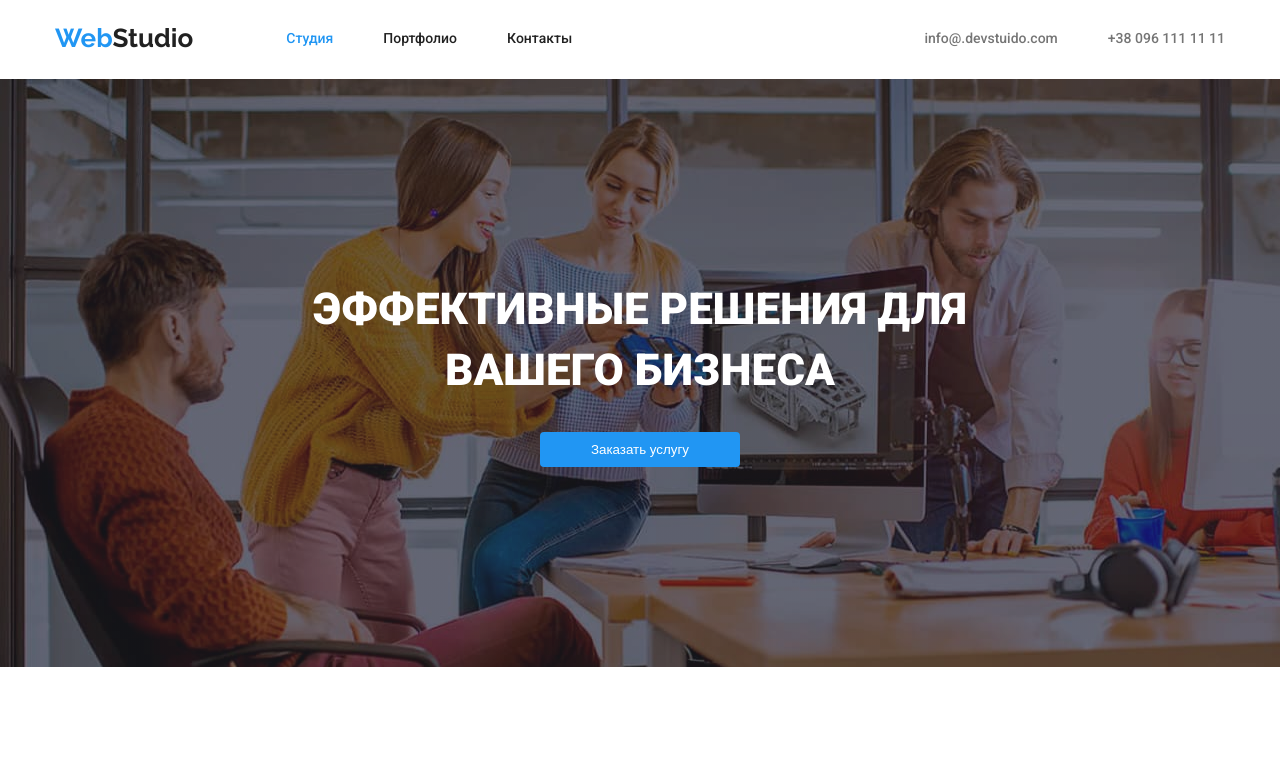
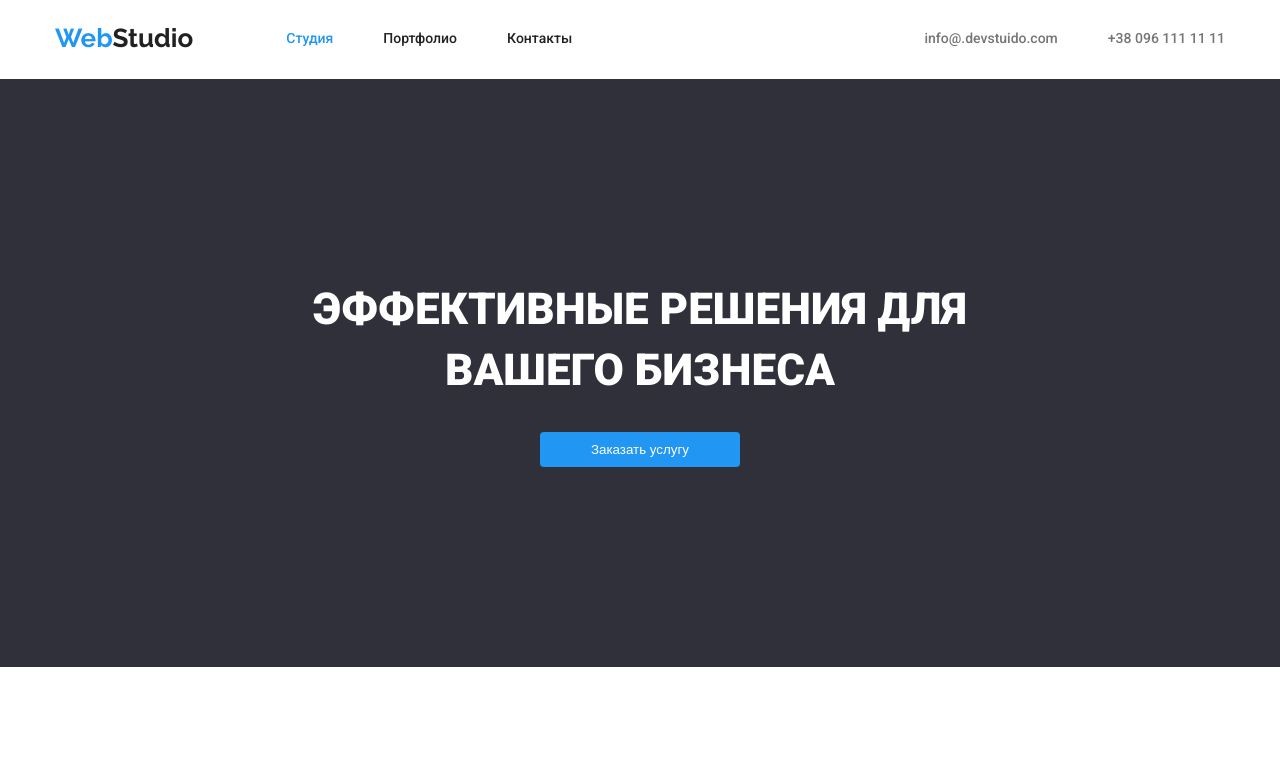
Before and after one commit to Anur13/goit-markup-hw-03, a plain HTML site: page index.html in a window 1280 px wide. Shown: the top 758 px of the page. Drawn offline with Linux system fonts and the light colour scheme.

Commit message:
Update style.css

```diff
--- a/css/style.css
+++ b/css/style.css
@@ -351,8 +351,6 @@ address {
 }
 
 .hero-section {
-  max-width: 1600px;
-  background-image: linear-gradient(rgba(47, 48, 58, 0.4), rgba(47, 48, 58, 0.4)), url(../images/images_homework4/Img.jpg);
 }
 
 .qualities-item::before {
```
